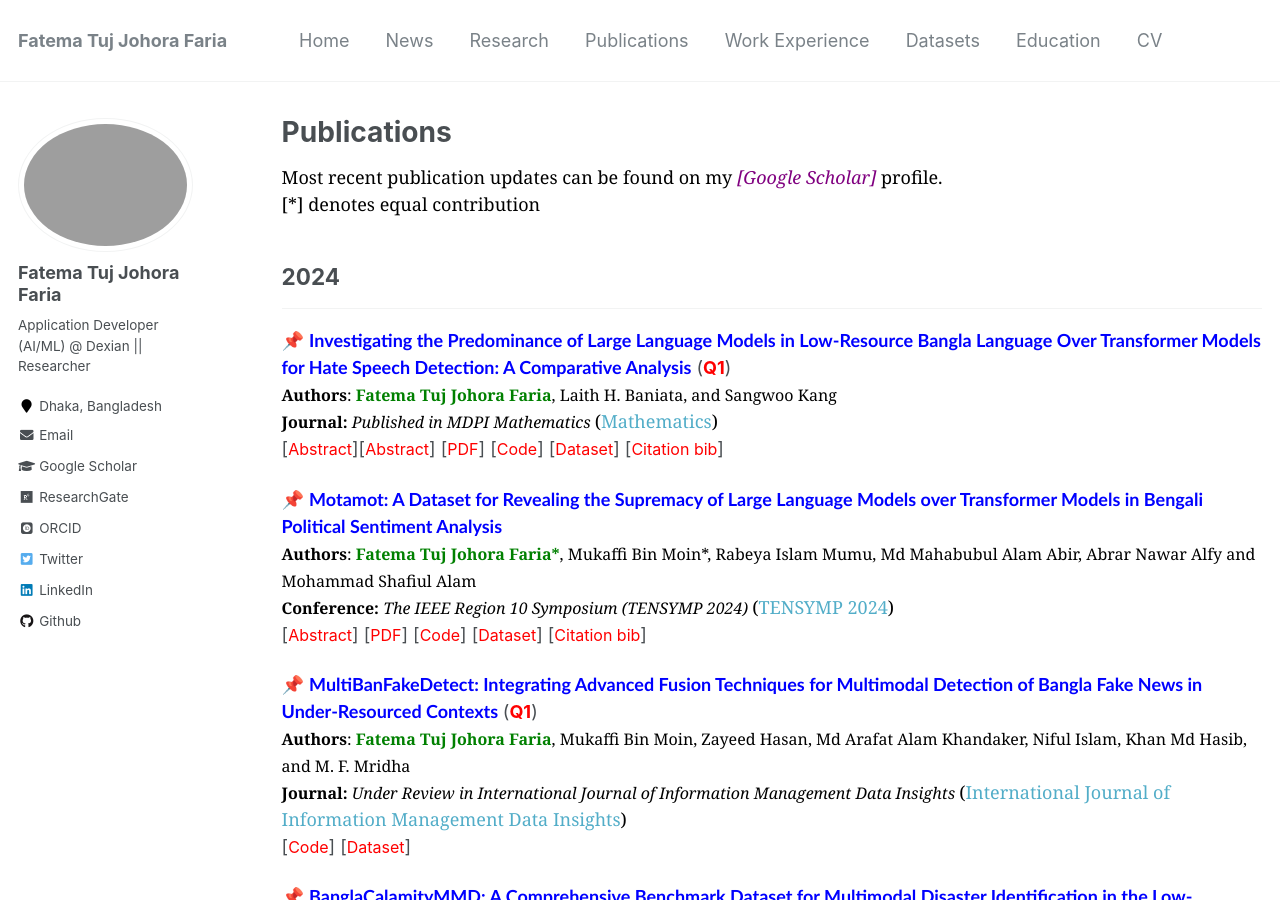
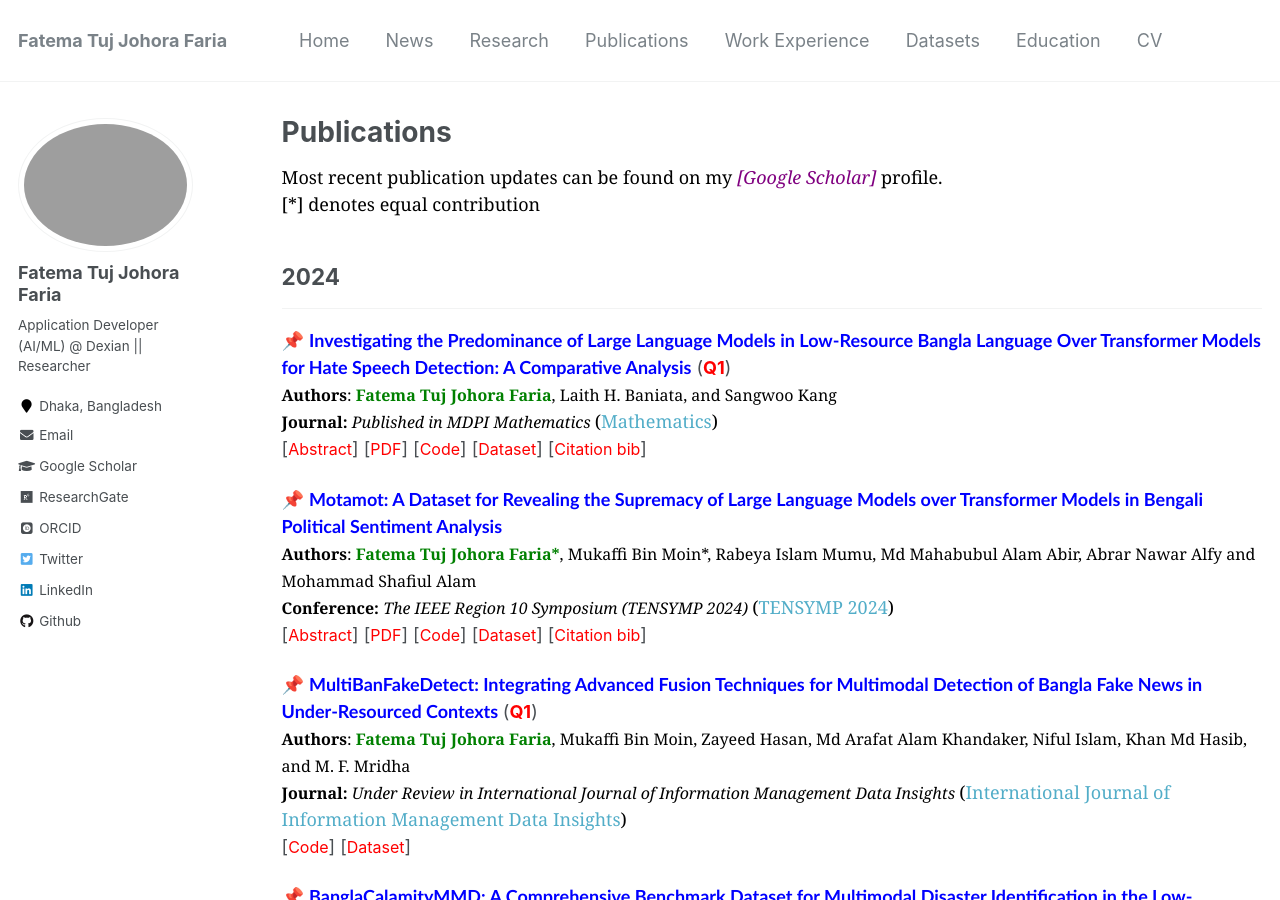
Before and after one commit to fatemafaria142/fatemafaria142.github.io, a Jekyll site: the page built from _pages/publications.md, in a window 1280 px wide and 900 px high. Built offline with Jekyll 4.4.1, drawn with Linux system fonts in a browser that asks for light colours; some web fonts are replaced.

Commit message:
Update publications.md

```diff
--- a/_pages/publications.md
+++ b/_pages/publications.md
@@ -21,7 +21,7 @@ author_profile: true
 	<font size="3"><strong>Journal:</strong><em> Published in MDPI Mathematics </em></font>  ([Mathematics](https://www.mdpi.com/journal/mathematics))
 </span>
 <br>
-[<a style="color:red;" href="#" onclick="$('#hate2024_abstract').toggle();return false;"><font size="3">Abstract</font></a>][<a style="color:red;" href="#" onclick="$('#Hate2024_abstract').toggle();return false;"><font size="3">Abstract</font></a>] [[<span style ="color:red"><font size="3">PDF</font></span>](https://www.mdpi.com/2227-7390/12/23/3687)] [[<span style ="color:red"><font size="3">Code</font></span>](https://github.com/fatemafaria142/Bangla-Hate-Speech-Detection)] [[<span style ="color:red"><font size="3">Dataset</font></span>](https://www.kaggle.com/datasets/naurosromim/bdshs)] [<a style="color:red;" href="#" onclick="$('#Hate2024_bib').toggle();return false;"><font size="3">Citation bib</font></a>]
+[<a style="color:red;" href="#" onclick="$('#hate2024_abstract').toggle();return false;"><font size="3">Abstract</font></a>] [[<span style ="color:red"><font size="3">PDF</font></span>](https://www.mdpi.com/2227-7390/12/23/3687)] [[<span style ="color:red"><font size="3">Code</font></span>](https://github.com/fatemafaria142/Bangla-Hate-Speech-Detection)] [[<span style ="color:red"><font size="3">Dataset</font></span>](https://www.kaggle.com/datasets/naurosromim/bdshs)] [<a style="color:red;" href="#" onclick="$('#Hate2024_bib').toggle();return false;"><font size="3">Citation bib</font></a>]
 
 <div id="Hate2024_bib" class="bib" style="display:none;">
 	<pre>
```
